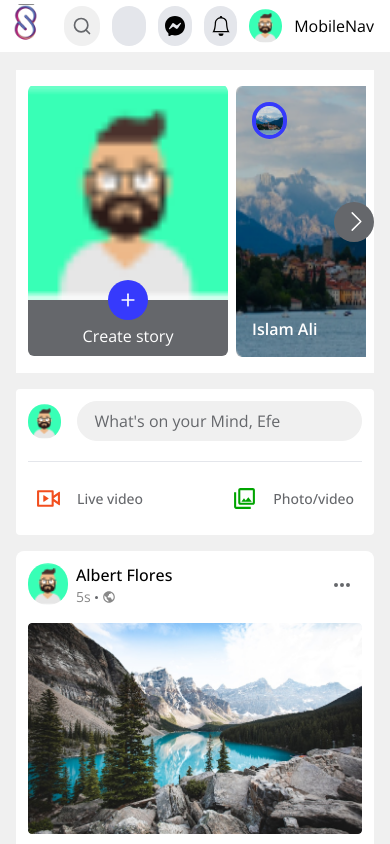
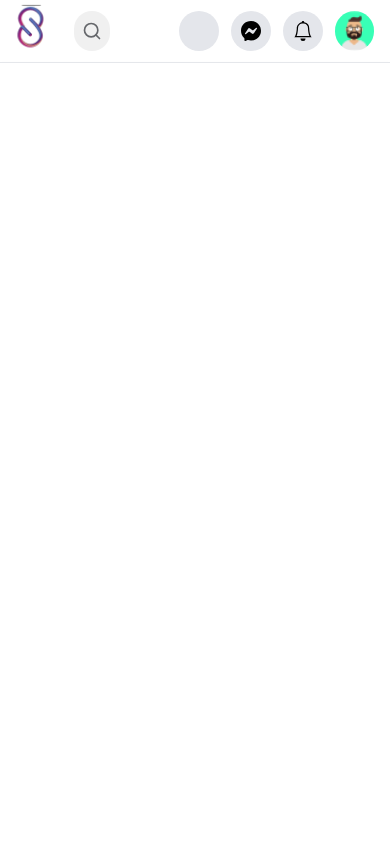
Before and after one commit to asiughuslyvesterobus/social_app, a Next.js app in the folder client/: page / in a window 390 px wide. Built offline with nearby package versions, Linux system fonts and the light colour scheme; some icons are missing.

Commit message:
working on mobile nav

```diff
--- a/client/components/mobileNav/MobileNav.tsx
+++ b/client/components/mobileNav/MobileNav.tsx
@@ -23,7 +23,12 @@ const MobileNav = ({ show, setShow }: MenuProps) => {
       document.removeEventListener("mousedown", handleClickOutside);
     };
   }, [show]);
-  return <div>MobileNav</div>;
+
+  return (
+    <div
+      className={`md:hidden absolute top-[100%] border-t z-50 bg-white shadow-boxShad w-full left-0 h-screen overflow-y-auto p-4 flex-col gap-4 items-start justify-start`}
+    ></div>
+  );
 };
 
 export default MobileNav;
```
